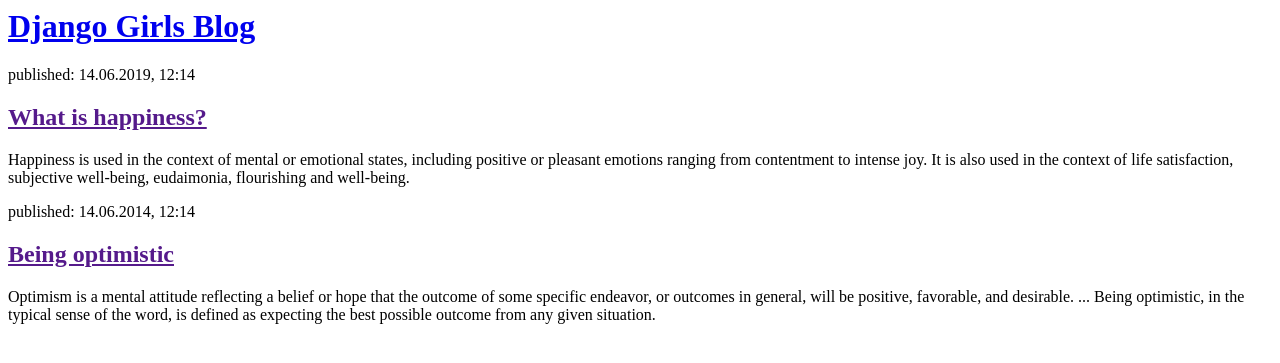
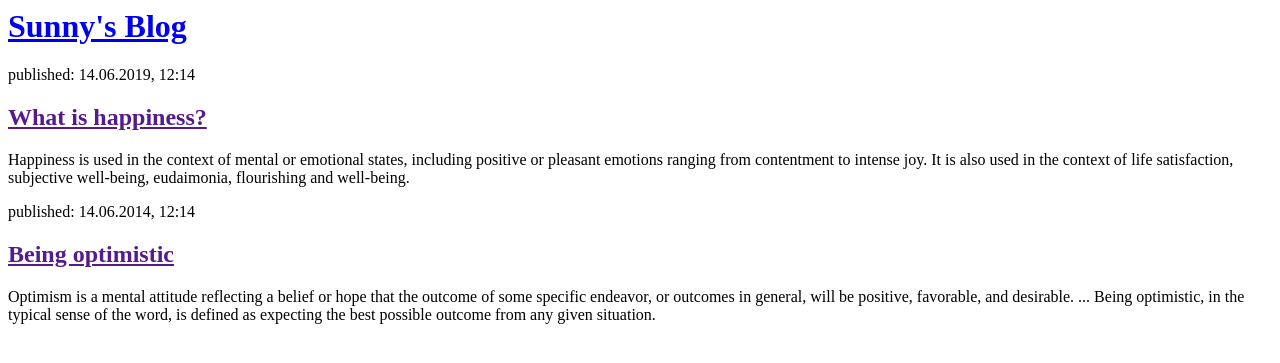
Before and after one commit to Sunil-Yaragoppa/my-first-blog, a Django app: page / in a window 1280 px wide. Shown: the top 363 px of the page. Run offline with Django 3.2, Linux system fonts and the light colour scheme.

Commit message:
My Django Girls app, modified html file

```diff
--- a/blog/templates/blog/post_list.html
+++ b/blog/templates/blog/post_list.html
@@ -4,7 +4,7 @@
     </head>
     <body>
         <div>
-            <h1><a href="/">Django Girls Blog</a></h1>
+            <h1><a href="/">Sunny's Blog</a></h1>
         </div>
 
         <div>
```
